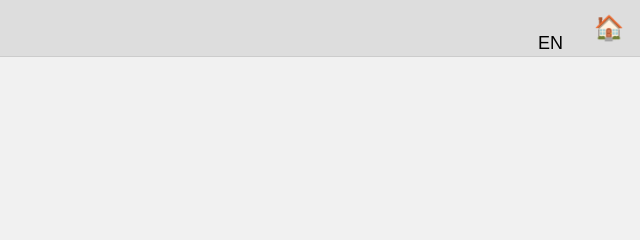
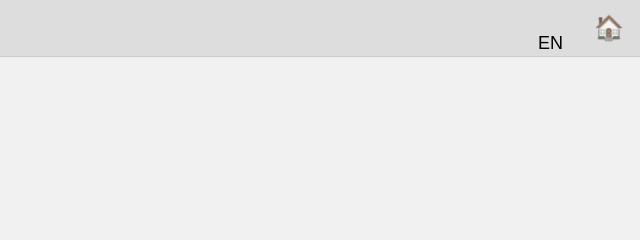
Before and after one commit to Nazar63844/pfl, a plain HTML site: page pict.html in a window 1280 px wide. Shown: the top 240 px of the page, 640-1280 px from the left. Drawn offline with nearby package versions, Linux system fonts and the light colour scheme.

Commit message:
Update link style in pict.html header

```diff
--- a/pict.html
+++ b/pict.html
@@ -80,7 +80,7 @@ a {text-decoration: none;}
 </style>
 <body class="w3-light-grey">
 <div class="w3-container w3-border-bottom navbar">
-<h3>Мої картини <a href="index.html" class="w3-right" title="На головну">🏠</a></h3>
+<h3>Мої картини <a href="index.html" class="w3-right w3-greyscale" title="На головну">🏠</a></h3>
 </div>
 
 <!-- First Section -->
```
